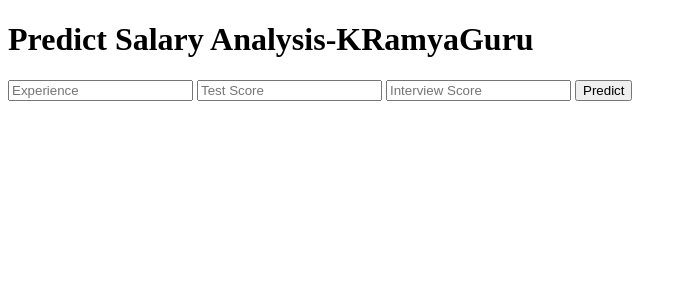
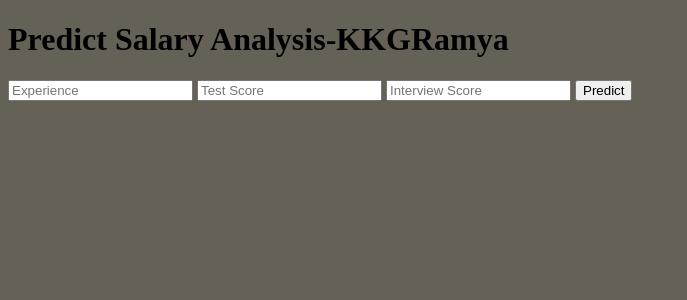
Before and after one commit to Gurukannan/guru-ramya, a Flask app: page / in a window 1280 px wide. Shown: the top 300 px of the page, without its empty margins (0-687 px from the left). Run offline with Flask 2, Linux system fonts and the light colour scheme; parts of the project's set-up code (start-up, migrations or seed data) failed here and were passed over.

Commit message:
Update index.html

```diff
--- a/templates/index.html
+++ b/templates/index.html
@@ -2,6 +2,26 @@
 <html >
 <!--From https://codepen.io/frytyler/pen/EGdtg-->
 <head>
+<style>
+body {
+    -webkit-animation: colorchange 60s infinite;
+    animation: colorchange 60s infinite;
+}
+@-webkit-keyframes colorchange {
+     0%  {background: #33FFF3;}
+    25%  {background: #78281F;}
+    50%  {background: #117A65;}
+    75%  {background: #DC7633;}
+    100% {background: #9B59B6;}
+}
+@keyframes colorchange {
+     0%  {background: #33FFF3;}
+    25%  {background: #78281F;}
+    50%  {background: #117A65;}
+    75%  {background: #DC7633;}
+    100% {background: #9B59B6;}
+}
+</style>
   <meta charset="UTF-8">
   <title>ML API</title>
   <link href='https://fonts.googleapis.com/css?family=Pacifico' rel='stylesheet' type='text/css'>
@@ -13,7 +33,7 @@
 
 <body>
  <div class="login">
-	<h1>Predict Salary Analysis-KRamyaGuru</h1>
+	<h1>Predict Salary Analysis-KKGRamya</h1>
 
      <!-- Main Input For Receiving Query to our ML -->
     <form action="{{ url_for('predict')}}"method="post">
```
